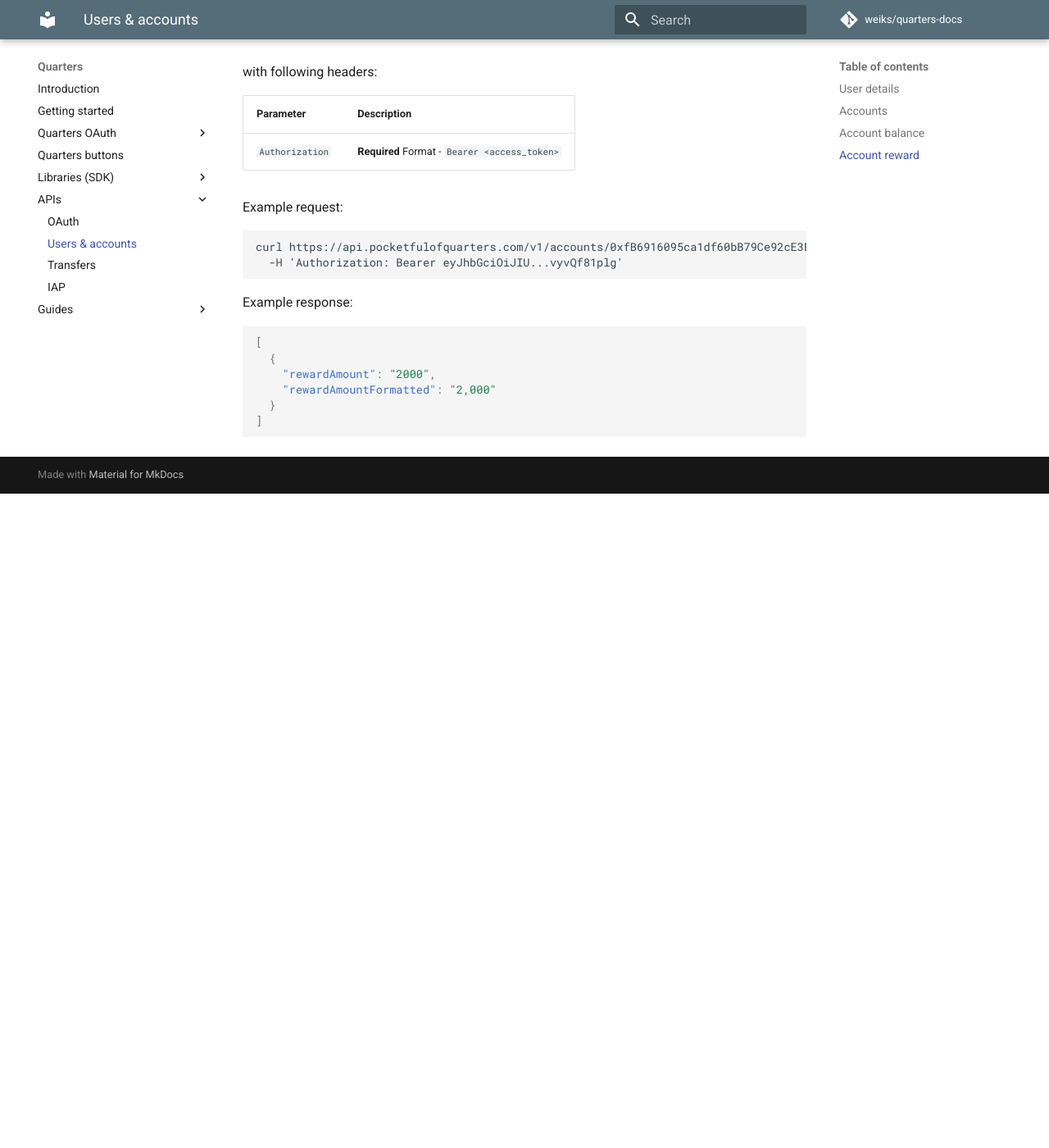
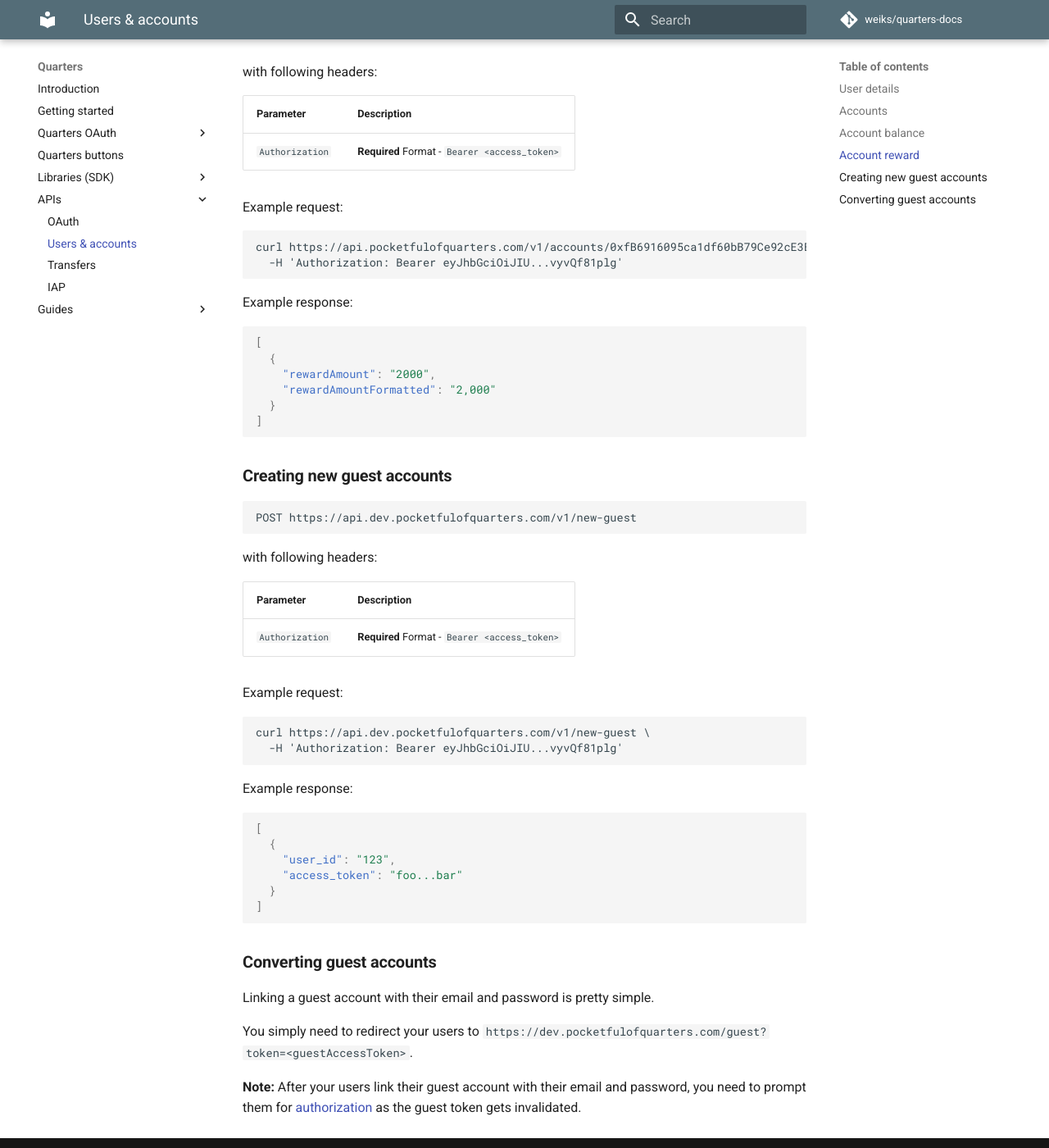
Before and after one commit to weiks/quarters-docs, an MkDocs documentation site: the page built from docs/apis/user.md, in a window 1280 px wide and 1400 px high, scrolled down 2519 px. Shown: the whole window at 82% size. Built offline with MkDocs 1.6.1 and Material for MkDocs 9.7.7, drawn with Linux system fonts in a browser that asks for light colours; comment, search, counter and statistics services are not loaded; old or Windows-style settings are respelled for this version of MkDocs; before the commit the page ends 3121 px from its top, so only the background shows below that.

Commit message:
guest accounts docs

````diff
--- a/docs/apis/user.md
+++ b/docs/apis/user.md
@@ -141,3 +141,41 @@
   }
 ]
 ```
+
+### Creating new guest accounts
+
+```
+POST https://api.dev.pocketfulofquarters.com/v1/new-guest
+```
+
+with following headers:
+
+| Parameter       | Description                                   |
+| --------------- | --------------------------------------------- |
+| `Authorization` | **Required** Format - `Bearer <access_token>` |
+
+Example request:
+
+```CURL
+curl https://api.dev.pocketfulofquarters.com/v1/new-guest \
+  -H 'Authorization: Bearer eyJhbGciOiJIU...vyvQf81plg'
+```
+
+Example response:
+
+```json
+[
+  {
+    "user_id": "123",
+    "access_token": "foo...bar"
+  }
+]
+```
+
+### Converting guest accounts
+
+Linking a guest account with their email and password is pretty simple.
+
+You simply need to redirect your users to `https://dev.pocketfulofquarters.com/guest?token=<guestAccessToken>`.
+
+**Note:** After your users link their guest account with their email and password, you need to prompt them for [authorization](./oauth.md) as the guest token gets invalidated.
````
